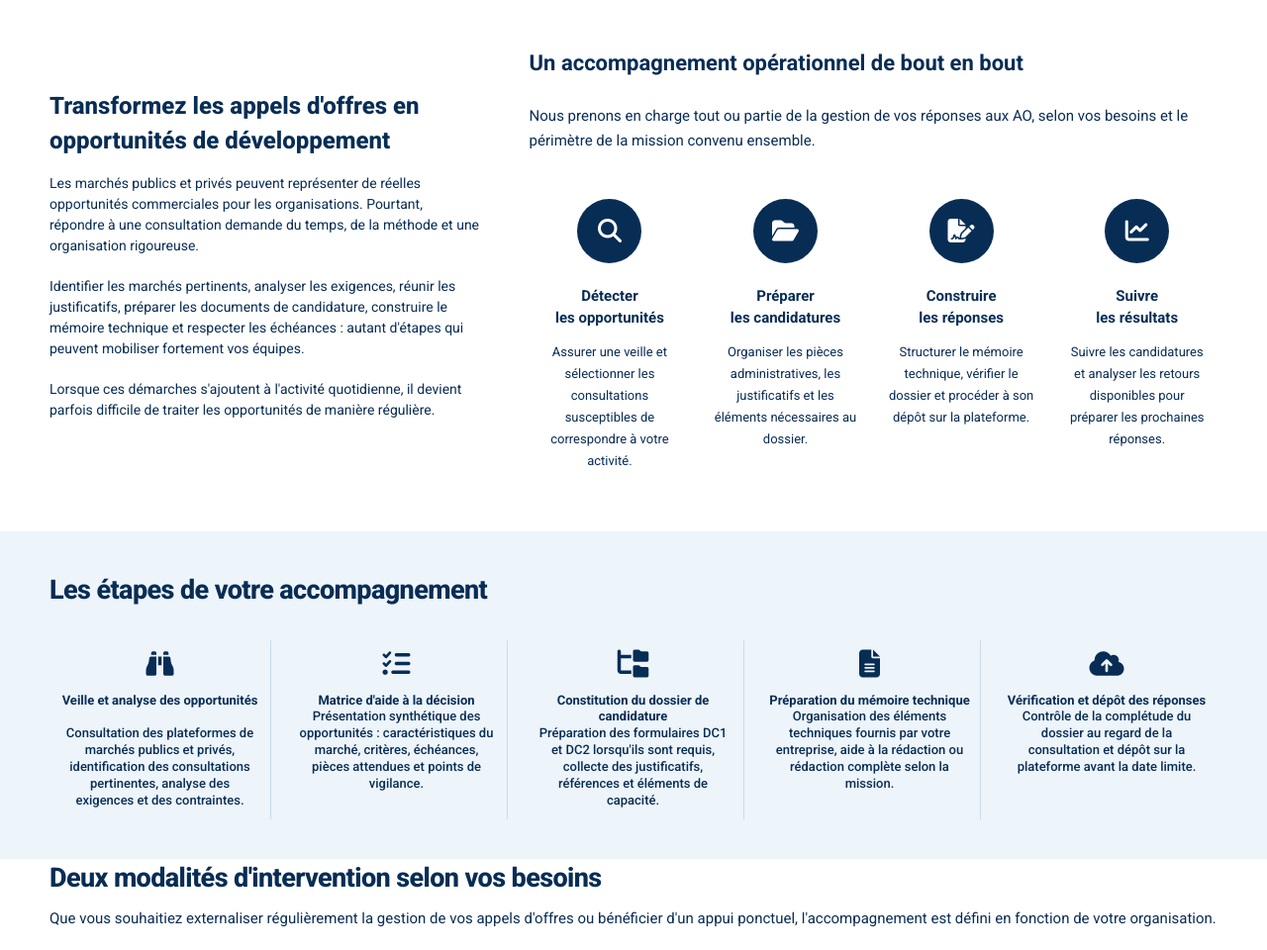
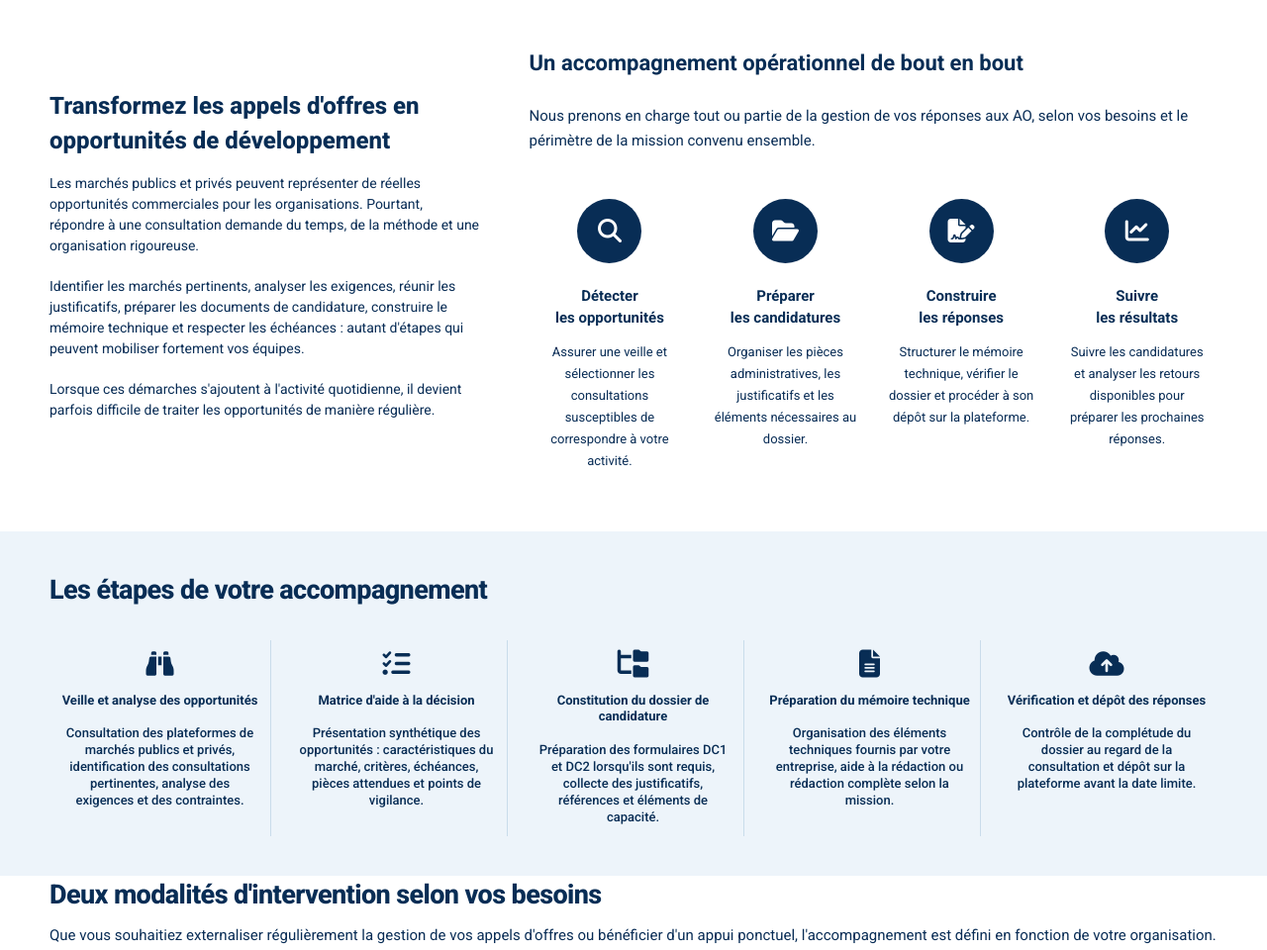
Before and after one commit to ofranchet73/eveis2, a plain HTML site: page offre-2.html in a window 1280 px wide. Shown: the part 370-1330 px from the top of the page at 99% size. Drawn offline with Linux system fonts and the light colour scheme.

Commit message:
Update strong tags for decision matrix and documents

```diff
--- a/offre-2.html
+++ b/offre-2.html
@@ -226,7 +226,7 @@
                     <i class="fa-solid fa-list-check"></i>
 
                     <p>
-                        <strong>Matrice d'aide à la décision</strong><br>
+                        <strong>Matrice d'aide à la décision<br> </strong><br>
                         Présentation synthétique des opportunités :
                         caractéristiques du marché, critères, échéances,
                         pièces attendues et points de vigilance.
@@ -238,7 +238,7 @@
                     <i class="fa-solid fa-folder-tree"></i>
 
                     <p>
-                        <strong>Constitution du dossier de candidature</strong><br>
+                        <strong>Constitution du dossier de candidature<br> </strong><br>
                         Préparation des formulaires DC1 et DC2 lorsqu'ils
                         sont requis, collecte des justificatifs,
                         références et éléments de capacité.
@@ -250,7 +250,7 @@
                     <i class="fa-solid fa-file-lines"></i>
 
                     <p>
-                        <strong>Préparation du mémoire technique</strong><br>
+                        <strong>Préparation du mémoire technique<br></strong><br>
                         Organisation des éléments techniques fournis
                         par votre entreprise, aide à la rédaction
                         ou rédaction complète selon la mission.
@@ -262,7 +262,7 @@
                     <i class="fa-solid fa-cloud-arrow-up"></i>
 
                     <p>
-                        <strong>Vérification et dépôt des réponses</strong><br>
+                        <strong>Vérification et dépôt des réponses<br> </strong><br>
                         Contrôle de la complétude du dossier au regard
                         de la consultation et dépôt sur la plateforme
                         avant la date limite.
```
